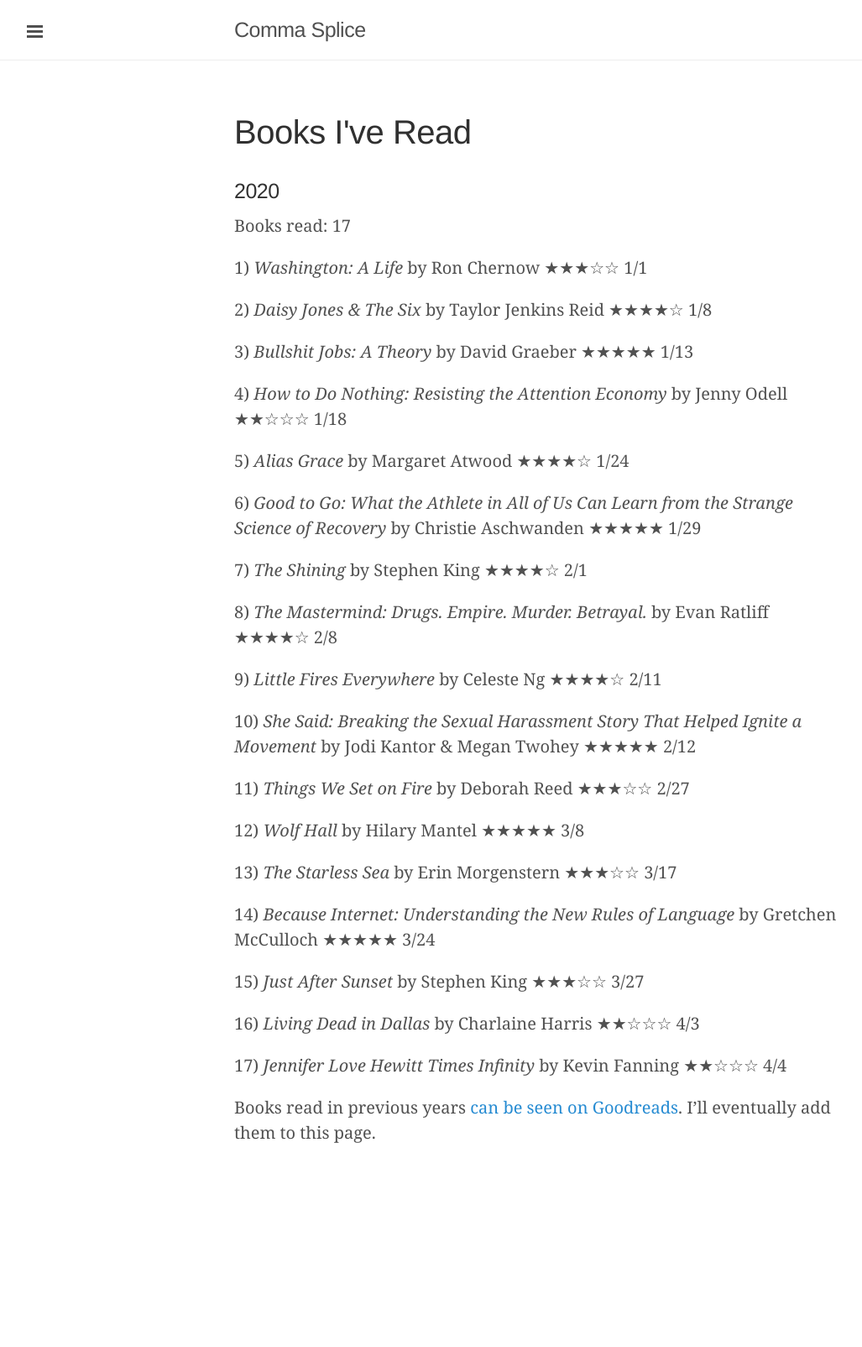
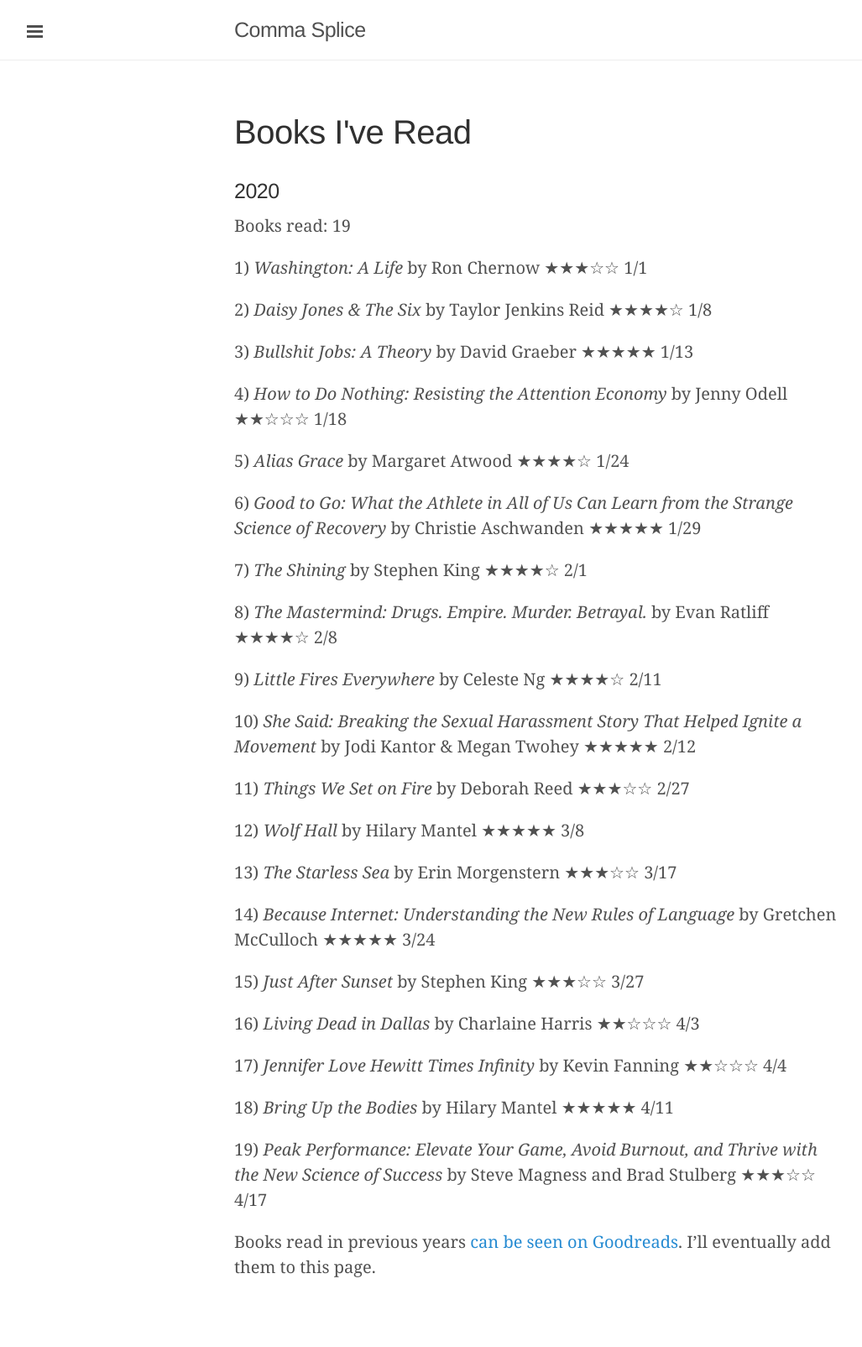
Before and after one commit to davidixon/davidixon.github.io, a Jekyll site: the page built from books.md, in a window 1280 px wide. Shown: the whole page at 84% size, without its empty margins (1-1028 px from the left). Built offline with Jekyll 4.4.1, drawn with Linux system fonts in a browser that asks for light colours; before the commit the page ends 1444 px from its top, so only the background shows below that.

Commit message:
updated book log

```diff
--- a/books.md
+++ b/books.md
@@ -6,7 +6,7 @@
 
 ### 2020
 
-Books read: 17
+Books read: 19
 
 1) *Washington: A Life* by Ron Chernow ★★★☆☆ 1/1
 
@@ -42,4 +42,8 @@
 
 17) *Jennifer Love Hewitt Times Infinity* by Kevin Fanning ★★☆☆☆ 4/4
 
+18) *Bring Up the Bodies* by Hilary Mantel ★★★★★ 4/11
+
+19) *Peak Performance: Elevate Your Game, Avoid Burnout, and Thrive with the New Science of Success* by Steve Magness and Brad Stulberg ★★★☆☆ 4/17
+
 Books read in previous years [can be seen on Goodreads](https://www.goodreads.com/review/list/2753148?shelf=read). I'll eventually add them to this page.
```
